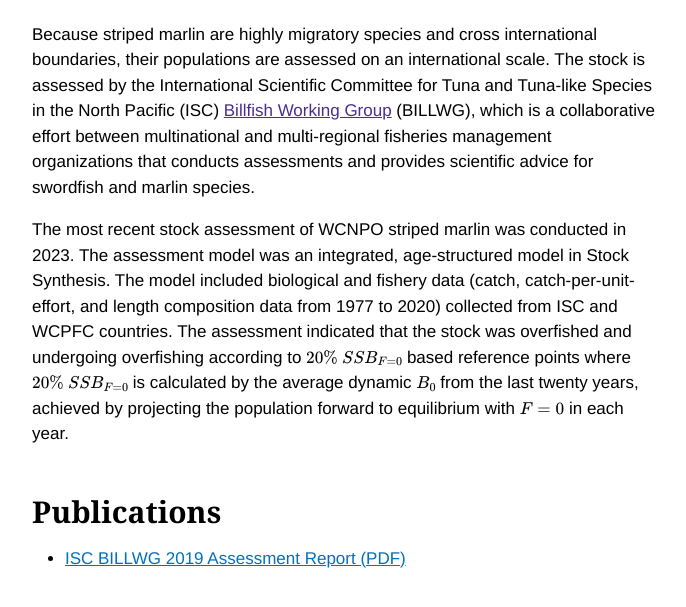
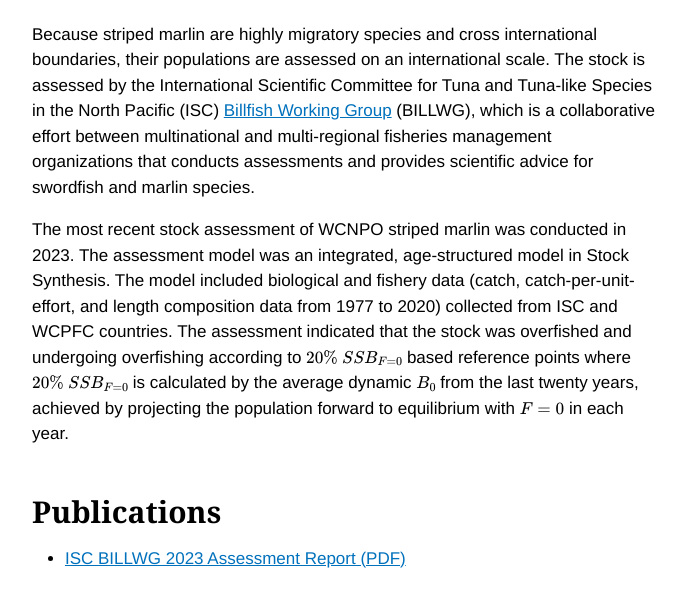
Before and after one commit to PIFSCstockassessments/PIFSCstockassessments.github.io, a Jekyll site: the page built from pifsc-sap-collections/_assessments/striped-marlin.md, in a window 1280 px wide, cut to the strip 1306-1954 px from the top of the page. Shown: the top 607 px of the strip, without its empty margins (118-804 px from the left). Built offline with Jekyll 4.4.1, drawn with Linux system fonts in a browser that asks for light colours; some web fonts are replaced.

Commit message:
Update link to 2023 ISC BILLWG Assessment Report; fix link to ISC BILLWG

```diff
--- a/pifsc-sap-collections/_assessments/striped-marlin.md
+++ b/pifsc-sap-collections/_assessments/striped-marlin.md
@@ -14,10 +14,10 @@ Striped marlin (_Kajikia audax_) are found throughout the tropical and subtropic
 
 Striped marlin are predominately taken as incidental bycatch from fisheries in Japan, the USA, China, Taiwan, Korea, and other WCPFC countries. Catch of striped marlin were highest in the 1970s to the 1990s  and were mostly by driftnet, but since the 1990s, they have been primarily caught by longlines and overall catches have decreased.
 
-Because striped marlin are highly migratory species and cross international boundaries, their populations are assessed on an international scale. The stock is assessed by the International Scientific Committee for Tuna and Tuna-like Species in the North Pacific (ISC) [Billfish Working Group]({{ww-partner.href}}) (BILLWG), which is a collaborative effort between multinational and multi-regional fisheries management organizations that conducts assessments and provides scientific advice for swordfish and marlin species.
+Because striped marlin are highly migratory species and cross international boundaries, their populations are assessed on an international scale. The stock is assessed by the International Scientific Committee for Tuna and Tuna-like Species in the North Pacific (ISC) [Billfish Working Group]({{wg-partner.href}}) (BILLWG), which is a collaborative effort between multinational and multi-regional fisheries management organizations that conducts assessments and provides scientific advice for swordfish and marlin species.
 
 The most recent stock assessment of WCNPO striped marlin was conducted in 2023. The assessment model was an integrated, age-structured model in Stock Synthesis. The model included biological and fishery data (catch, catch-per-unit-effort, and length composition data from 1977 to 2020) collected from ISC and WCPFC countries. The assessment indicated that the stock was overfished and undergoing overfishing according to $$\small{ 20\%\ SSB_{F=0} }$$ based reference points where $$\small{ 20\%\  SSB_{F=0} }$$ is calculated by the average dynamic $$\small{B_0}$$ from the last twenty years, achieved by projecting the population forward to equilibrium with $$\small{F=0}$$ in each year.
 
 ## Publications
 
-* [ISC BILLWG 2019 Assessment Report (PDF)](http://isc.fra.go.jp/pdf/ISC19/ISC19_ANNEX11_Stock_Assessment_Report_for_Striped_Marlin.pdf>)
+* [ISC BILLWG 2023 Assessment Report (PDF)](https://isc.fra.go.jp/pdf/ISC23/ISC23_ANNEX14-Stock_Assessment_Report_for_WCNPO_Striped_Marlin-FINAL.pdf)
```
